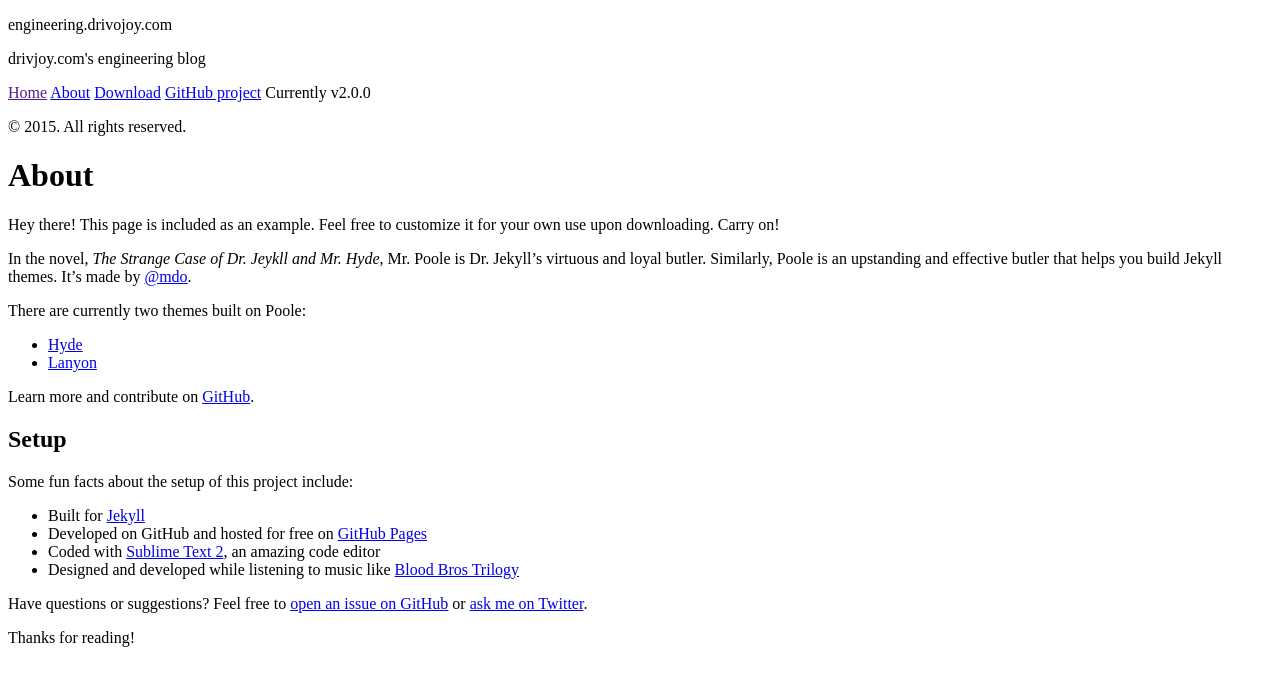
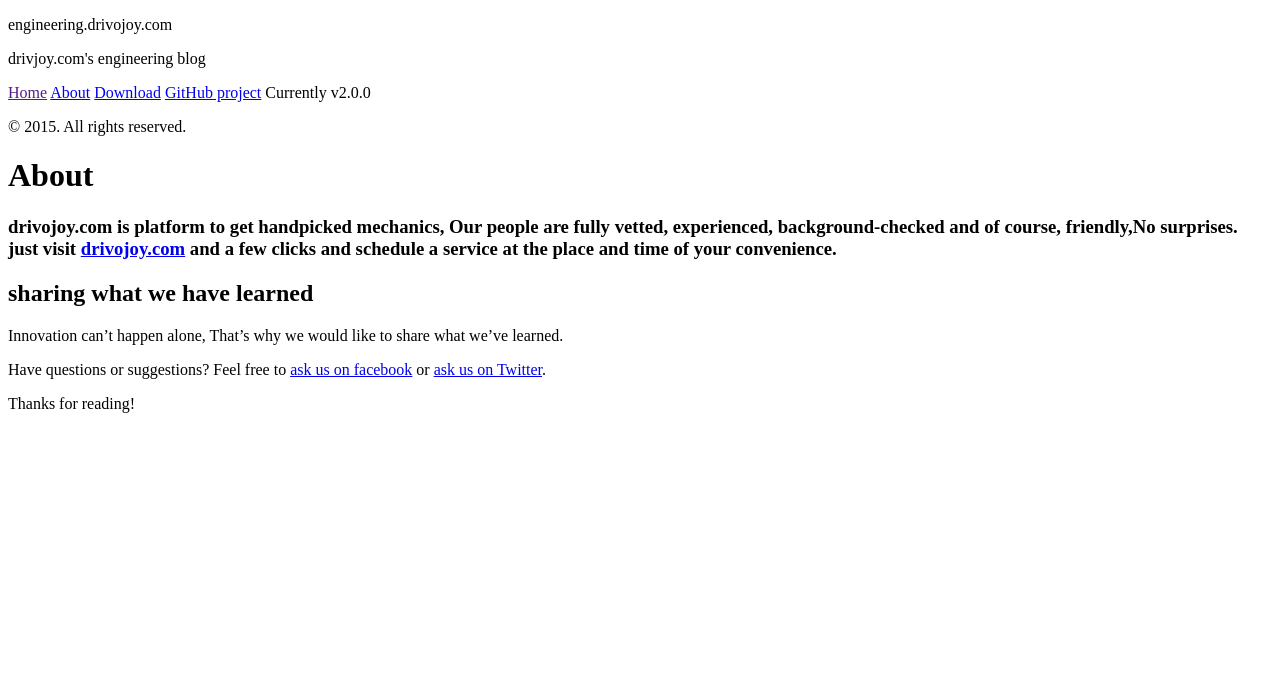
Before and after one commit to drivojoy/drivojoy.github.io, a Jekyll site: the page built from about.md, in a window 1280 px wide. Shown: the top 686 px of the page. Built offline with Jekyll 4.4.1, drawn with Linux system fonts in a browser that asks for light colours.

Commit message:
edited aboutus
edited aboutus

```diff
--- a/about.md
+++ b/about.md
@@ -3,28 +3,17 @@
 title: About
 ---
 
-<p class="message">
-  Hey there! This page is included as an example. Feel free to customize it for your own use upon downloading. Carry on!
-</p>
+<h3 class="message">
+  drivojoy.com is platform to get handpicked mechanics, Our people are fully vetted, experienced, background-checked and of course, friendly,No surprises.
+just visit <a href="http://drivojoy.com">drivojoy.com</a> and a few clicks and schedule a service at the place and time of your convenience.
+</h3>
 
-In the novel, *The Strange Case of Dr. Jeykll and Mr. Hyde*, Mr. Poole is Dr. Jekyll's virtuous and loyal butler. Similarly, Poole is an upstanding and effective butler that helps you build Jekyll themes. It's made by [@mdo](https://twitter.com/mdo).
 
-There are currently two themes built on Poole:
 
-* [Hyde](http://hyde.getpoole.com)
-* [Lanyon](http://lanyon.getpoole.com)
+## sharing what we have learned
 
-Learn more and contribute on [GitHub](https://github.com/poole).
+Innovation can't happen alone, That’s why we would like to share what we’ve learned.
 
-## Setup
-
-Some fun facts about the setup of this project include:
-
-* Built for [Jekyll](http://jekyllrb.com)
-* Developed on GitHub and hosted for free on [GitHub Pages](https://pages.github.com)
-* Coded with [Sublime Text 2](http://sublimetext.com), an amazing code editor
-* Designed and developed while listening to music like [Blood Bros Trilogy](https://soundcloud.com/maddecent/sets/blood-bros-series)
-
-Have questions or suggestions? Feel free to [open an issue on GitHub](https://github.com/poole/issues/new) or [ask me on Twitter](https://twitter.com/mdo).
+Have questions or suggestions? Feel free to [ask us on facebook](https://www.facebook.com/DrivoJoy) or [ask us on Twitter](https://twitter.com/drivojoy).
 
 Thanks for reading!
```
